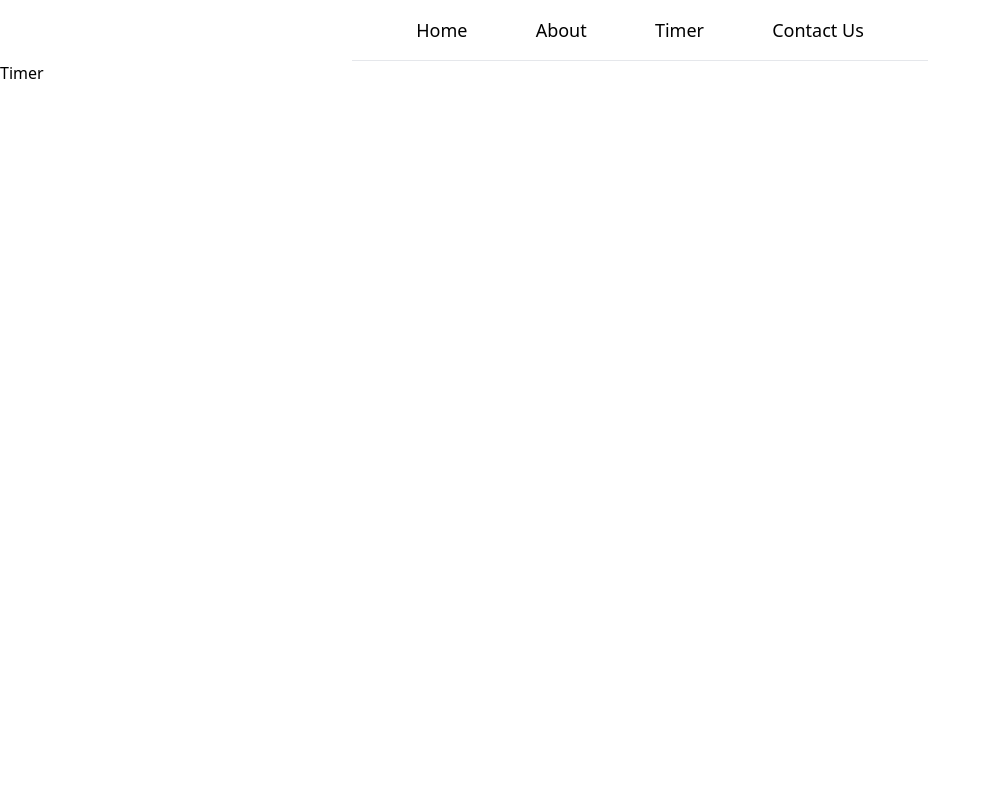
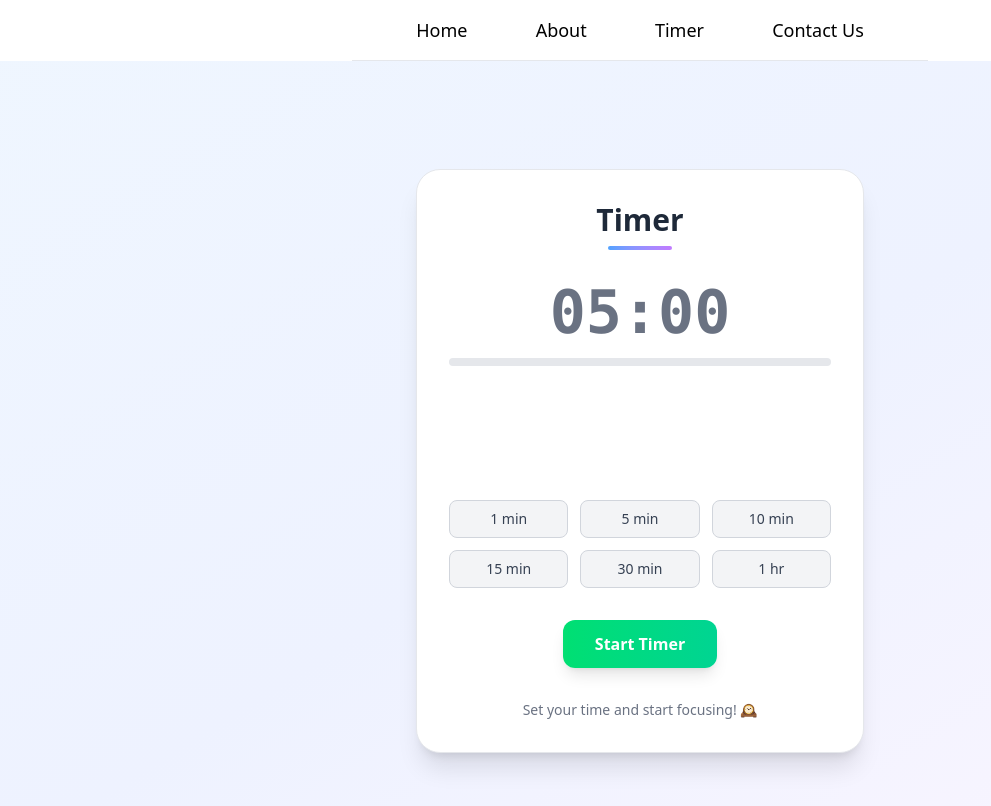
Before and after one commit to vaibhavisharma007/to-do-list-again-lame, a React (Vite) app: page /timer in a window 1280 px wide. Shown: the top 806 px of the page, without its empty margins (0-991 px from the left). Built offline with nearby package versions, Linux system fonts and the light colour scheme.

Commit message:
add timer in project

```diff
--- a/pages/Timer.jsx
+++ b/pages/Timer.jsx
@@ -1,9 +1,214 @@
-import React from 'react'
+import React, { useState, useEffect, useRef } from 'react';
 
 const Timer = () => {
+  const [minutes, setMinutes] = useState(5);
+  const [seconds, setSeconds] = useState(0);
+  const [timeLeft, setTimeLeft] = useState(0);
+  const [isActive, setIsActive] = useState(false);
+  const [isCompleted, setIsCompleted] = useState(false);
+  const intervalRef = useRef(null);
+  const audioRef = useRef(null);
+
+  // Create audio context for beep sound
+  useEffect(() => {
+    const createBeepSound = () => {
+      const audioContext = new (window.AudioContext || window.webkitAudioContext)();
+      const oscillator = audioContext.createOscillator();
+      const gainNode = audioContext.createGain();
+
+      oscillator.connect(gainNode);
+      gainNode.connect(audioContext.destination);
+
+      oscillator.frequency.value = 800;
+      oscillator.type = 'sine';
+
+      gainNode.gain.setValueAtTime(0, audioContext.currentTime);
+      gainNode.gain.linearRampToValueAtTime(0.3, audioContext.currentTime + 0.01);
+      gainNode.gain.exponentialRampToValueAtTime(0.01, audioContext.currentTime + 0.5);
+
+      oscillator.start(audioContext.currentTime);
+      oscillator.stop(audioContext.currentTime + 0.5);
+    };
+
+    audioRef.current = createBeepSound;
+  }, []);
+
+  useEffect(() => {
+    if (isActive && timeLeft > 0) {
+      intervalRef.current = setInterval(() => {
+        setTimeLeft(time => {
+          if (time <= 1) {
+            setIsActive(false);
+            setIsCompleted(true);
+            // Play sound
+            if (audioRef.current) {
+              audioRef.current();
+            }
+            return 0;
+          }
+          return time - 1;
+        });
+      }, 1000);
+    } else {
+      clearInterval(intervalRef.current);
+    }
+
+    return () => clearInterval(intervalRef.current);
+  }, [isActive, timeLeft]);
+
+  const startTimer = () => {
+    const totalSeconds = minutes * 60 + seconds;
+    if (totalSeconds > 0) {
+      setTimeLeft(totalSeconds);
+      setIsActive(true);
+      setIsCompleted(false);
+    }
+  };
+
+  const pauseTimer = () => {
+    setIsActive(false);
+  };
+
+  const resetTimer = () => {
+    setIsActive(false);
+    setTimeLeft(0);
+    setIsCompleted(false);
+  };
+
+  const formatTime = (time) => {
+    const mins = Math.floor(time / 60);
+    const secs = time % 60;
+    return `${mins.toString().padStart(2, '0')}:${secs.toString().padStart(2, '0')}`;
+  };
+
+  const progress = timeLeft > 0 ? ((minutes * 60 + seconds - timeLeft) / (minutes * 60 + seconds)) * 100 : 0;
+
   return (
-    <div>Timer</div>
-  )
-}
+    <div className="min-h-screen bg-gradient-to-br from-blue-50 via-indigo-50 to-purple-50 flex items-center justify-center p-4">
+      <div className="bg-white rounded-3xl p-8 w-full max-w-md shadow-xl border border-gray-200">
 
-export default Timer
+        {/* Header */}
+        <div className="text-center mb-8">
+          <h1 className="text-3xl font-bold text-gray-800 mb-2">Timer</h1>
+          <div className="w-16 h-1 bg-gradient-to-r from-blue-400 to-purple-400 mx-auto rounded-full"></div>
+        </div>
+
+        {/* Time Display */}
+        <div className="text-center mb-8">
+          <div className={`text-6xl font-mono font-bold mb-4 transition-colors duration-300 ${
+            isCompleted ? 'text-green-500 animate-pulse' :
+            isActive ? 'text-gray-800' : 'text-gray-500'
+          }`}>
+            {timeLeft > 0 ? formatTime(timeLeft) : formatTime(minutes * 60 + seconds)}
+          </div>
+
+          {/* Progress Bar */}
+          <div className="w-full bg-gray-200 rounded-full h-2 mb-4">
+            <div
+              className="bg-gradient-to-r from-blue-400 to-purple-400 h-2 rounded-full transition-all duration-1000 ease-linear"
+              style={{ width: `${progress}%` }}
+            ></div>
+          </div>
+
+          {isCompleted && (
+            <div className="text-green-500 font-semibold animate-bounce">
+              Time's Up! 🎉
+            </div>
+          )}
+        </div>
+
+        {/* Time Input */}
+        {!isActive && timeLeft === 0 && (
+          <div className="mb-8">
+            <div className="flex justify-center space-x-4 mb-6">
+              <div className="text-center">
+                <label className="block text-white text-sm font-medium mb-2">Minutes</label>
+                <input
+                  type="number"
+                  min="0"
+                  max="59"
+                  value={minutes}
+                  onChange={(e) => setMinutes(Math.max(0, parseInt(e.target.value) || 0))}
+                  className="w-20 px-3 py-2 bg-white/20 border border-white/30 rounded-lg text-white text-center focus:outline-none focus:ring-2 focus:ring-purple-500 focus:border-transparent"
+                />
+              </div>
+              <div className="text-center">
+                <label className="block text-white text-sm font-medium mb-2">Seconds</label>
+                <input
+                  type="number"
+                  min="0"
+                  max="59"
+                  value={seconds}
+                  onChange={(e) => setSeconds(Math.max(0, Math.min(59, parseInt(e.target.value) || 0)))}
+                  className="w-20 px-3 py-2 bg-white/20 border border-white/30 rounded-lg text-white text-center focus:outline-none focus:ring-2 focus:ring-purple-500 focus:border-transparent"
+                />
+              </div>
+            </div>
+          </div>
+        )}
+
+        {/* Quick Time Buttons */}
+        {!isActive && timeLeft === 0 && (
+          <div className="mb-8">
+            <div className="grid grid-cols-3 gap-3">
+              {[
+                { label: '1 min', mins: 1, secs: 0 },
+                { label: '5 min', mins: 5, secs: 0 },
+                { label: '10 min', mins: 10, secs: 0 },
+                { label: '15 min', mins: 15, secs: 0 },
+                { label: '30 min', mins: 30, secs: 0 },
+                { label: '1 hr', mins: 60, secs: 0 }
+              ].map((preset) => (
+                <button
+                  key={preset.label}
+                  onClick={() => {
+                    setMinutes(preset.mins);
+                    setSeconds(preset.secs);
+                  }}
+                  className="px-3 py-2 bg-gray-100 hover:bg-gray-200 border border-gray-300 rounded-lg text-gray-700 text-sm font-medium transition-all duration-200 hover:scale-105 hover:shadow-md"
+                >
+                  {preset.label}
+                </button>
+              ))}
+            </div>
+          </div>
+        )}
+
+        {/* Control Buttons */}
+        <div className="flex justify-center space-x-4">
+          {!isActive && timeLeft === 0 ? (
+            <button
+              onClick={startTimer}
+              disabled={minutes === 0 && seconds === 0}
+              className="px-8 py-3 bg-gradient-to-r from-green-400 to-emerald-400 hover:from-green-500 hover:to-emerald-500 disabled:from-gray-400 disabled:to-gray-500 disabled:cursor-not-allowed text-white font-semibold rounded-xl shadow-lg transform hover:scale-105 transition-all duration-200"
+            >
+              Start Timer
+            </button>
+          ) : (
+            <>
+              <button
+                onClick={isActive ? pauseTimer : startTimer}
+                className="px-8 py-3 bg-gradient-to-r from-blue-400 to-purple-400 hover:from-blue-500 hover:to-purple-500 text-white font-semibold rounded-xl shadow-lg transform hover:scale-105 transition-all duration-200"
+              >
+                {isActive ? 'Pause' : 'Resume'}
+              </button>
+              <button
+                onClick={resetTimer}
+                className="px-8 py-3 bg-gradient-to-r from-red-400 to-pink-400 hover:from-red-500 hover:to-pink-500 text-white font-semibold rounded-xl shadow-lg transform hover:scale-105 transition-all duration-200"
+              >
+                Reset
+              </button>
+            </>
+          )}
+        </div>
+
+        {/* Footer */}
+        <div className="text-center mt-8 text-gray-500 text-sm">
+          Set your time and start focusing! 🕰️
+        </div>
+      </div>
+    </div>
+  );
+};
+
+export default Timer;
```
